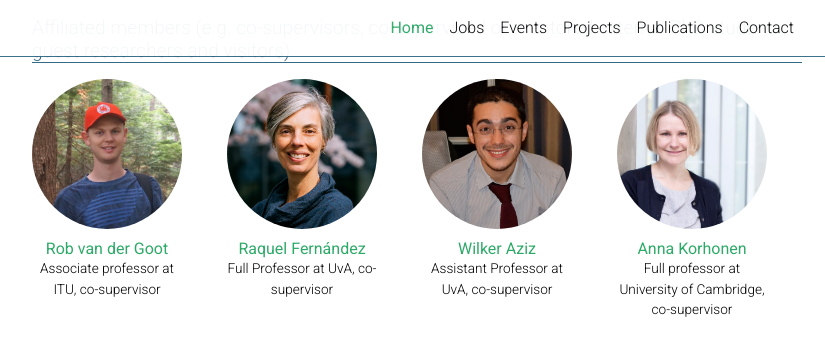
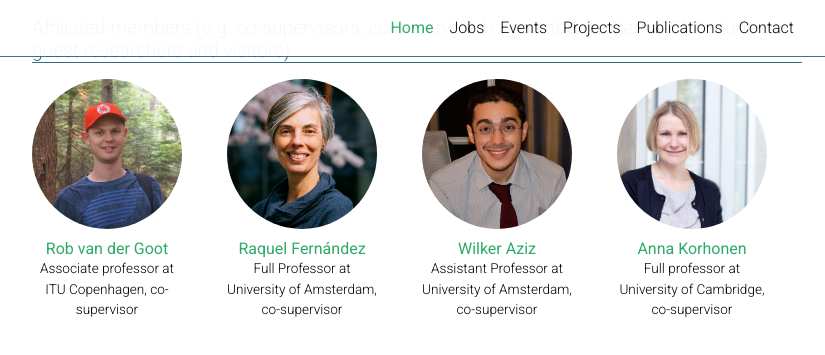
Before and after one commit to mainlp/mainlp.github.io, a Jekyll site: the page built from _pages/about.md, in a window 1280 px wide and 900 px high, scrolled down 2918 px, cut to the strip 0-355 px from the top of the window. Shown: the whole strip, without its empty margins (223-1048 px from the left). Built offline with Jekyll 4.4.1, drawn with Linux system fonts in a browser that asks for light colours; full-size pictures stand in for the smaller copies a plugin makes; comment, search, counter and statistics services are not loaded; a style sheet for code colours, icons or effects is not loaded.

Commit message:
Update about.md

```diff
--- a/_pages/about.md
+++ b/_pages/about.md
@@ -104,15 +104,15 @@ affiliated:
   title: Affiliated members (e.g. co-supervisors, co-supervised or mentored external PhD students, guest researchers and visitors)
   people:
     - name: Rob van der Goot
-      description: Associate professor at ITU, co-supervisor
+      description: Associate professor at ITU Copenhagen, co-supervisor
       website: https://robvanderg.github.io/
       picture: rob.jpg
     - name: Raquel Fernández
-      description: Full Professor at UvA, co-supervisor
+      description: Full Professor at University of Amsterdam, co-supervisor
       website: https://staff.fnwi.uva.nl/r.fernandezrovira/
       picture: raquel.png
     - name: Wilker Aziz
-      description: Assistant Professor at UvA, co-supervisor
+      description: Assistant Professor at University of Amsterdam, co-supervisor
       website: https://wilkeraziz.github.io/
       picture: wilker.png
     - name: Anna Korhonen
```
